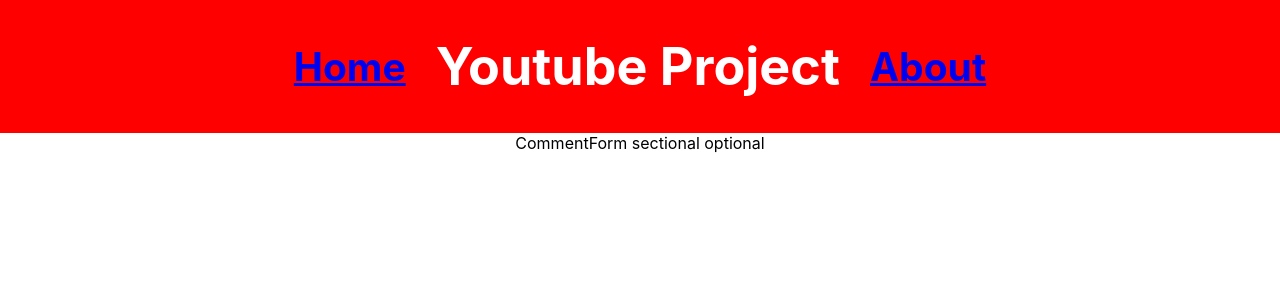
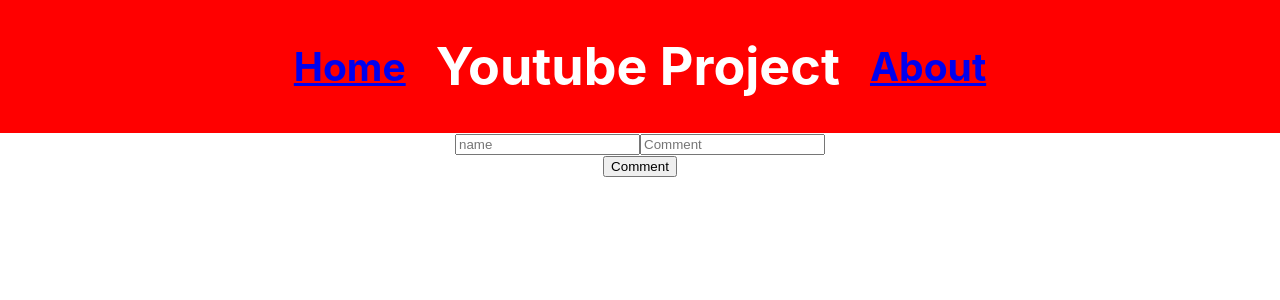
Before and after one commit to JamalPartridge/YouTube-Project, a React (Create React App) app: page /videos/1 in a window 1280 px wide. Shown: the top 300 px of the page. Built offline with nearby package versions, Linux system fonts and the light colour scheme.

Commit message:
cleaned up code, just need to deploy and add to about

```diff
--- a/src/components/About.js
+++ b/src/components/About.js
@@ -1,12 +1,20 @@
 import React from "react";
-import { Link } from "react-router-dom";
 
 function About(props) {
   return (
     <div className="About">
       <div>
         <h1>About the Project</h1>
-        <br /> <h4>Something about the project</h4>
+        <br />{" "}
+        <h4>
+          Lorem ipsum dolor sit amet, consectetur adipiscing elit, sed do
+          eiusmod tempor incididunt ut labore et dolore magna aliqua. Ut enim ad
+          minim veniam, quis nostrud exercitation ullamco laboris nisi ut
+          aliquip ex ea commodo consequat. Duis aute irure dolor in
+          reprehenderit in voluptate velit esse cillum dolore eu fugiat nulla
+          pariatur. Excepteur sint occaecat cupidatat non proident, sunt in
+          culpa qui officia deserunt mollit anim id est laborum.
+        </h4>
       </div>
       <div>
         <h1>About the Devs</h1>
--- a/src/components/CommentForm.js
+++ b/src/components/CommentForm.js
@@ -1,3 +1,46 @@
+import { useState, useEffect, useRef } from "react";
+
 export default function CommentForm({}) {
-  return <div>CommentForm sectional optional</div>;
+  const [comment, setComment] = useState([]);
+  const [name, setName] = useState([]);
+  const commentVal = useRef(null);
+  const nameVal = useRef(null);
+
+  function handleComment() {
+    setComment(...comment, `${commentVal.current.value}`);
+    setName(...name, `${nameVal.current.value}`);
+    // comsec = document.getElementById("comm");
+    // comsecnew = document.createElement("p");
+    // comsecnew.innertext("test");
+    // comsec.append(comsecnew);
+    console.log("test", name, comment);
+    console.log(name.length, comment.length);
+  }
+  // let comsec;
+  // let comsecnew;
+  return (
+    <div>
+      <label htmlFor="amount">
+        <input
+          ref={nameVal}
+          id="name"
+          name="name"
+          type="text"
+          placeholder="name"
+        />
+        <input
+          ref={commentVal}
+          id="Comment"
+          name="Comment"
+          type="text"
+          placeholder="Comment"
+        />
+        {<div id="comm"></div>}
+      </label>{" "}
+      <button onClick={handleComment}>Comment</button>
+      {/* {comment.map((e) => (
+        <h4>{`${e}`}</h4>
+      ))} */}
+    </div>
+  );
 }
--- a/src/components/Home.js
+++ b/src/components/Home.js
@@ -1,9 +1,6 @@
 import React, { useState, useRef, useEffect } from "react";
-import { json } from "react-router-dom";
 import { snowboard } from "../mockdata";
 import { Link } from "react-router-dom";
-
-// snowboard.map((e) => e.snippet.title)
 
 console.log(snowboard[1].id.videoId);
 
@@ -15,7 +12,7 @@
     let bro;
 
     fetch(
-      `https://youtube.googleapis.com/youtube/v3/search?part=snippet&maxResults=5&q=${search}&key=${process.env.REACT_APP_API_KEY}`
+      `https://youtube.googleapis.com/youtube/v3/search?part=snippet&maxResults=20&q=${search}&key=${process.env.REACT_APP_API_KEY}`
     )
       .then((res) => res.json())
       .then((json) => {
@@ -30,30 +27,11 @@
 
   console.log(data);
   console.log(search);
-  //   useEffect(() => {
-  //     setNodeList(document.querySelectorAll("li").length);
-  //   }, []);
-
   const searchVal = useRef(null);
 
   function handleSearch() {
     setSearch(searchVal.current.value);
   }
-  // testing more Dynamic 👇🏿 queries
-  //   function multipleExist(arr, values) {
-  //     return values.every(value => {
-  //       return arr.includes(value);
-  //     });
-  //     (multipleExist(
-  //         e.snippet.title.toUpperCase().split(" "),
-  //         search.toUpperCase().split(" ")
-  //       ) ||
-  //         multipleExist(
-  //           e.snippet.title.toUpperCase().split(" "),
-  //           search.toUpperCase().split(" ")
-  //         ))
-  //   }
-
   return (
     <div>
       <h3>
@@ -96,8 +74,30 @@
   );
 }
 
+//no longer needed
 // dont do this ...Bad ( was trying to be over analytical )
 // (e.snippet.title.toUpperCase().includes(search.toUpperCase()) ||
 // e.snippet.description
 //   .toUpperCase()
 //   .includes(search.toUpperCase())) &&
+
+// snowboard.map((e) => e.snippet.title)
+// import { json } from "react-router-dom";
+//   useEffect(() => {
+//     setNodeList(document.querySelectorAll("li").length);
+//   }, []);
+
+// testing more Dynamic 👇🏿 queries
+//   function multipleExist(arr, values) {
+//     return values.every(value => {
+//       return arr.includes(value);
+//     });
+//     (multipleExist(
+//         e.snippet.title.toUpperCase().split(" "),
+//         search.toUpperCase().split(" ")
+//       ) ||
+//         multipleExist(
+//           e.snippet.title.toUpperCase().split(" "),
+//           search.toUpperCase().split(" ")
+//         ))
+//   }
--- a/src/components/Video.js
+++ b/src/components/Video.js
@@ -1,5 +1,5 @@
-import { useState, useEffect } from "react";
-import { Link, useParams, useNavigate } from "react-router-dom";
+import { useState } from "react";
+import { useParams } from "react-router-dom";
 import React from "react";
 import YouTube from "react-youtube";
 import CommentForm from "./CommentForm";
@@ -24,6 +24,22 @@
 
   return (
     <div className={tint ? "tinted_Video" : null}>
+      {id === "EwTZ2xpQwpA" && (
+        <div>
+          {" "}
+          <YouTube
+            videoId={id}
+            opts={opts}
+            onPlay={handleTint} // defaults -> noop
+            onPause={handleTint}
+            onEnd={handleTint}
+          />
+          <p>choclate rain </p>
+        </div>
+      )}
+      {id !== "EwTZ2xpQwpA" && (
+        <div>
+          {" "}
           <YouTube
             videoId={id}
             opts={opts}
@@ -33,5 +49,7 @@
           />
           <CommentForm />
         </div>
+      )}
+    </div>
   );
 }
```
Also changed, not shown: src/App.js (+13 -13 lines). Lines whose indentation alone changed are shown as unchanged.
